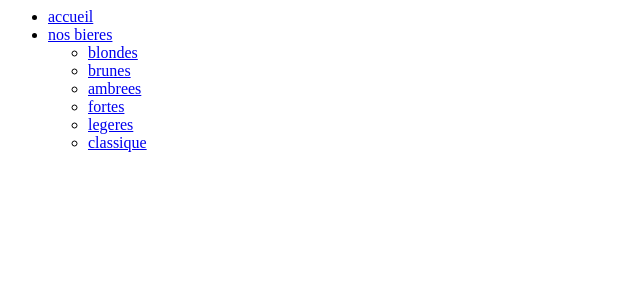
After one commit to ede-sous/Rush00, a PHP site: page /user/menu.php in a window 1280 px wide. The commit adds this page. Shown: the top 300 px of the page, without its empty margins (0-640 px from the left). Run offline with PHP 8.4, Linux system fonts and the light colour scheme.

Commit message:
debut de feature pour menu deroulant

```diff
--- /dev/null
+++ b/user/menu.php
@@ -0,0 +1,18 @@
+<?PHP
+?>
+<ul id="menu">
+		<li>
+				<a href="../home/index.php">accueil</a>
+		</li>
+		<li>
+				<a href="#">nos bieres</a>
+				<ul>
+						<li><a href="#">blondes</a></li>
+						<li><a href="#">brunes</a></li>
+						<li><a href="#">ambrees</a></li>
+						<li><a href="#">fortes</a></li>
+						<li><a href="#">legeres</a></li>
+						<li><a href="#">classique</a></li>
+				</ul>
+		</li>
+</ul>
```
Also changed, not shown: home/index.php (+18 -1 lines).
